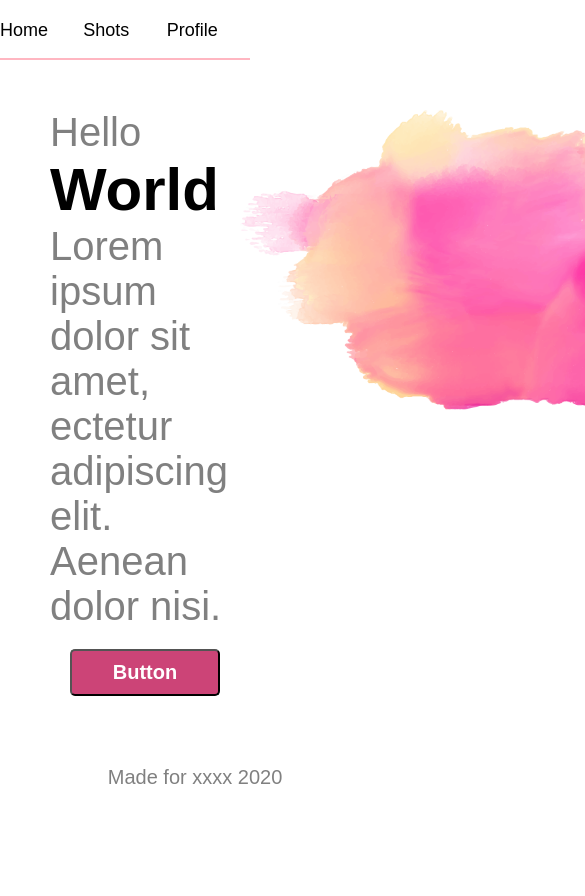
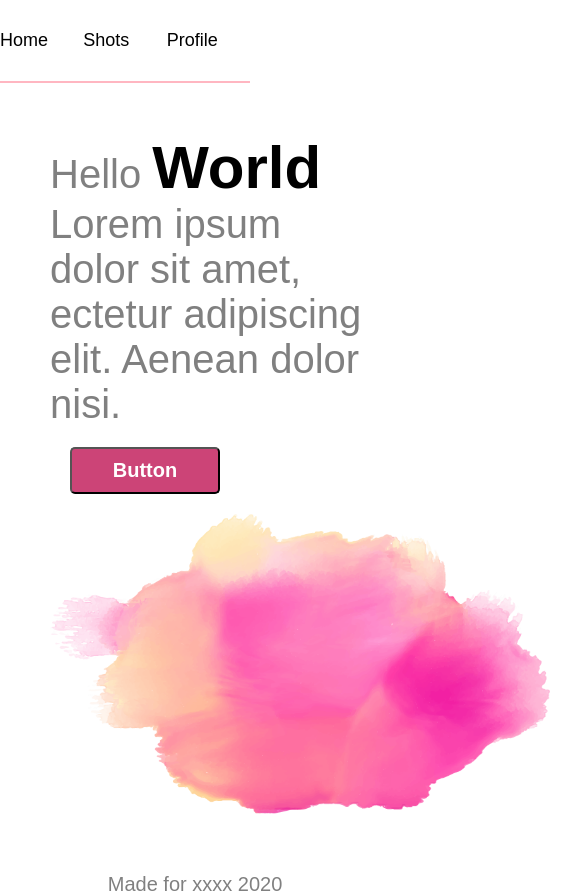
Before and after one commit to FernandoTorresL/ejercicio_maqueta01, a plain HTML site: page index.html in a window 390 px wide. Shown: the top 896 px of the page, 585 px wide, since content can reach past the window. Before the commit the page ends 844 px from the top, so only its background shows below. Drawn offline with Linux system fonts and the light colour scheme.

Commit message:
Add some responsive styles

```diff
--- a/css/index.css
+++ b/css/index.css
@@ -36,14 +36,13 @@ header nav button {
 	height: auto;
 	display: flex;
 	list-style: none;
-	margin-top: 20px;
-	margin-right: 0px;
-	padding-right: 20px;
+	margin-top: 30px;
+	padding: 10px 10px 10px 10px;
 	font-size: 18px;
+	align-items: center;
 	color: black;
 	background-color: inherit;
 	border: none;
-	justify-content: flex-start;
 	border-bottom: solid 2px lightpink;
 	padding: 0px 0px 30px;
 }
@@ -105,3 +104,16 @@ footer {
 	color: gray;
 	font-size: 20px;
 }
+
+@media (max-width: 980px) {
+  header {
+    display: inline;
+	}
+
+  main {
+    display: flex;
+    flex-direction: column;
+    width: 80%;
+    height: 80%;
+  }
+}
```
